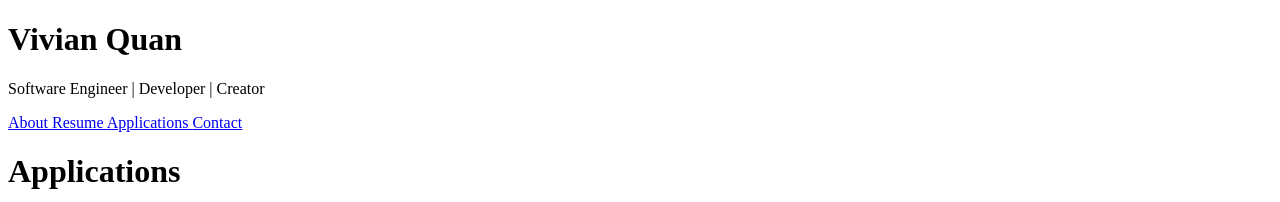
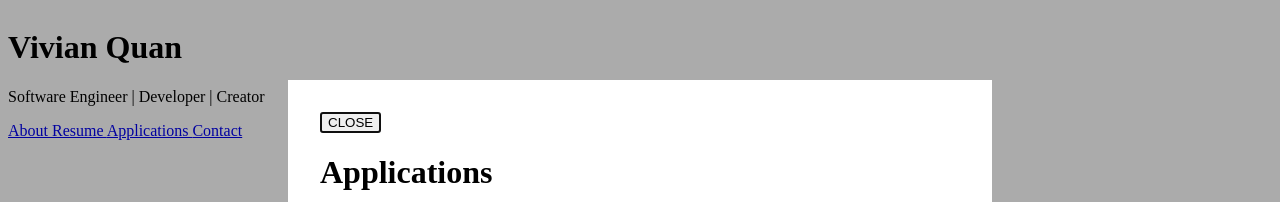
Before and after one commit to vivxz/portfolio, a React app: page /apps in a window 1280 px wide. Shown: the top 202 px of the page. Built offline with nearby package versions, Linux system fonts and the light colour scheme; the HTML template or start-up script is replaced by a standard one.

Commit message:
[prog]: Implemented modal functionality for all components on navigation bar

```diff
--- a/src/components/About.jsx
+++ b/src/components/About.jsx
@@ -1,7 +1,15 @@
 import React from 'react';
+import { Dialog } from "@reach/dialog";
 
-const About = () => {
+const About = ({ showDialog, navAbout, close }) => {
+
   return (
+    <>
+      {navAbout ? (
+        <Dialog isOpen={showDialog} onDismiss={close} aria-labelledby="about-info">
+          <button className="close-button" onClick={close}>
+            CLOSE
+            </button>
           <div className="about-info">
             <img className="profile-picture" src="https://vivs-portfolio.s3-us-west-1.amazonaws.com/pp.png" alt="avatar" />
             <div className="about-intro">
@@ -21,7 +29,6 @@ const About = () => {
                 encourage my passions, and continue to
                 challenge me as I grow in this field or in life.
               </p>
-
               <hr />
               <h3>Technical Skills</h3>
               <div className="techskills">
@@ -35,6 +42,10 @@ const About = () => {
               </div>
             </div>
           </div>
+        </Dialog>
+      ) : null
+      }
+    </>
   )
 }
 
--- a/src/components/App.jsx
+++ b/src/components/App.jsx
@@ -1,5 +1,5 @@
-import React from 'react';
-import { Router } from '@reach/router';
+import React, { useState } from 'react';
+import { Router, navigate } from '@reach/router';
 import Home from './Home';
 import About from './About';
 import Project from './Project';
@@ -7,6 +7,14 @@ import Contact from './Contact';
 import Resume from './Resume';
 
 const App = () => {
+  const [navAbout] = useState(true);
+  const [navResume] = useState(true);
+  const [navApps] = useState(true);
+  const [navContact] = useState(true);
+  const [showDialog, setShowDialog] = useState(false);
+
+  const open = () => setShowDialog(true);
+  const roger = () => navigate('/dist') // GO HOME, ROGER!
 
   return (
     <React.StrictMode>
@@ -16,10 +24,10 @@ const App = () => {
         </header>
         <Router>
           <Home path="/" exact />
-          <About path="/about" />
-          <Resume path="/resume" />
-          <Project path="/apps" />
-          <Contact path="/contact" />
+          <About path="/about" navAbout={navAbout} close={roger} onClick={open} />
+          <Resume path="/resume" navResume={navResume} close={roger} onClick={open} />
+          <Project path="/apps" navApps={navApps} close={roger} onClick={open}/>
+          <Contact path="/contact" navContact={navContact} close={roger} onClick={open}/>
         </Router>
       </div >
     </React.StrictMode>
--- a/src/components/Contact.jsx
+++ b/src/components/Contact.jsx
@@ -1,7 +1,14 @@
 import React from 'react';
+import { Dialog } from "@reach/dialog";
 
-const Contact = () => {
+const Contact = ({ navContact, showDialog, close }) => {
   return (
+    <>
+      {navContact ? (
+        <Dialog isOpen={showDialog} onDismiss={close} aria-labelledby="about-info">
+          <button className="close-button" onClick={close}>
+            CLOSE
+          </button>
           <div className="contact-container" id="contact">
             <div className="contact-card">
               <div className="contact-form">
@@ -51,6 +58,10 @@ const Contact = () => {
               </div>
             </div>
           </div>
+        </Dialog>
+      ) : null
+      }
+    </>
   );
 }
 
--- a/src/components/Navbar.jsx
+++ b/src/components/Navbar.jsx
@@ -1,21 +1,17 @@
-import React, { Component } from 'react';
+import React, { useState } from "react";
 import { Link } from '@reach/router';
 
-class Navbar extends Component {
-  state = { clicked: false }
-
-  render() {
+const Navbar = () => {
   return (
     <div className="navbar" >
       <nav className="nav">
-          <Link className="links" to='/about'>About </Link>{' '}
-          <Link className="links" to='/resume' >Resume </Link>
+        <Link className="links" to='/about'>About </Link>
+        <Link className="links" to='/resume'>Resume </Link>
         <Link className="links" to='/apps'>Applications </Link>
         <Link className="links" to='/contact'>Contact </Link>
       </nav>
     </div>
   )
 }
-}
 
 export default Navbar;
--- a/src/components/Project.jsx
+++ b/src/components/Project.jsx
@@ -1,7 +1,14 @@
 import React from 'react';
+import { Dialog } from "@reach/dialog";
 
-const Project = () => {
+const Project = ({ navApps, showDialog, close }) => {
   return (
+    <>
+      {navApps ? (
+        <Dialog isOpen={showDialog} onDismiss={close} aria-labelledby="about-info">
+          <button className="close-button" onClick={close}>
+            CLOSE
+        </button>
           <div className="apps-container">
             <div className="apps-sections">
               <h1>Applications</h1>
@@ -52,6 +59,10 @@ const Project = () => {
               </div>
             </div>
           </div>
+        </Dialog>
+      ) : null
+      }
+    </>
   )
 }
 
--- a/src/components/Resume.jsx
+++ b/src/components/Resume.jsx
@@ -1,10 +1,24 @@
 import React from 'react';
+import { Dialog } from "@reach/dialog";
 
-const Resume = () => {
+const Resume = ({ showDialog, navResume, close }) => {
+
+  const roger = () => navigate('/dist')
+
   return (
-    <div className="resume-container">
-      <object width="100%" height="450px" data="https://vivs-portfolio.s3-us-west-1.amazonaws.com/resume.pdf" type="application/pdf" />
-    </div>
+    <>
+      {navResume ? (
+        <Dialog isOpen={showDialog} onDismiss={close} aria-labelledby="about-info">
+          <button className="close-button" onClick={close}>
+            CLOSE
+          </button>
+          <div className="resume-container">
+            <object width="100%" height="450px" data="https://vivs-portfolio.s3-us-west-1.amazonaws.com/resume.pdf" type="application/pdf" />
+          </div>
+        </Dialog>
+      ) : null
+      }
+    </>
   )
 }
 
```
Also changed, not shown: src/components/Home.jsx (+3 -4 lines). Lines whose indentation alone changed are shown as unchanged.
